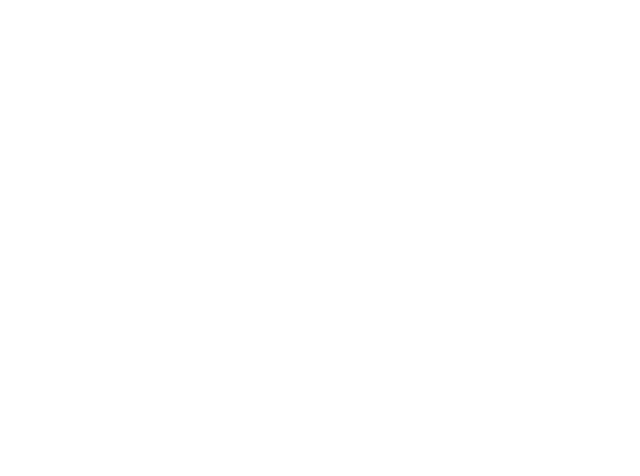
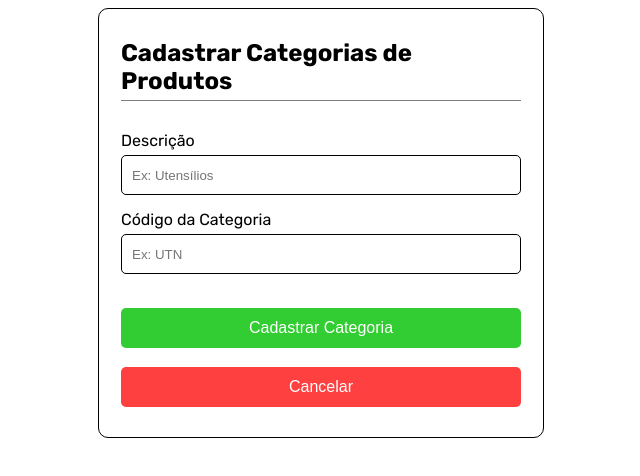
Before and after one commit to Thekote/Ecommerce42, a React (Create React App) app in the folder frontend/: page /category/new in a window 1280 px wide. Before the commit this address had no page. Shown: the top 476 px of the page, without its empty margins (319-959 px from the left). Built offline with nearby package versions, Linux system fonts and the light colour scheme.

Commit message:
Add page and path for category creation also add toastify

```diff
--- a/frontend/package.json
+++ b/frontend/package.json
@@ -13,6 +13,7 @@
     "react-icons": "^4.3.1",
     "react-router-dom": "^6.0.2",
     "react-scripts": "4.0.3",
+    "react-toastify": "^8.1.0",
     "styled-components": "^5.3.3",
     "web-vitals": "^1.0.1"
   },
--- a/frontend/src/client/category.js
+++ b/frontend/src/client/category.js
@@ -10,7 +10,7 @@ class CategoryDataService {
     };
 
     static create(data) {
-        return http.post("/categories", data);
+        return http.post("/category/", data);
     };
 
     static update(id, data) {
--- a/frontend/src/components/Navbar.js
+++ b/frontend/src/components/Navbar.js
@@ -1,7 +1,6 @@
 import React, { useState } from 'react';
 import styled from 'styled-components';
 import { MdShoppingCart, MdAccountCircle } from "react-icons/md";
-import { Link } from "react-router-dom";
 import { IconContext } from 'react-icons'
 
 const Navbar = () => {
@@ -21,9 +20,7 @@ const Navbar = () => {
                 <MenuLink href="/">Bebidas</MenuLink>
                 <MenuLink href="/">Kitss</MenuLink>
                 <MenuLink href="/">Copos e taças</MenuLink>
-                <MenuLink>
-                    <Link to="/product/new">Adm</Link>
-                </MenuLink>
+                <MenuLink href="/product/new">Adm</MenuLink>
                 <MenuIcons>
                 <IconContext.Provider value={{ size: "2em" }}>
                     <MenuLink href="/"><MdAccountCircle /></MenuLink>
--- /dev/null
+++ b/frontend/src/components/pages/AddCategory.js
@@ -0,0 +1,175 @@
+import React, { useState } from "react";
+import CategoryDataService from "../../client/category";
+import styled from "styled-components";
+import {ToastContainer, toast} from 'react-toastify'
+import 'react-toastify/dist/ReactToastify.css';
+
+const initialCategoryState = {
+    description: "",
+    cod: "",
+    isActive: true,
+
+
+};
+const AddCategory = () => {
+
+    const [category, setCategory] = useState(initialCategoryState);
+
+    const handleInputChange = event => {
+        const { name, value } = event.target;
+        setCategory({...category, [name]: value});
+    };
+
+
+    const createCategory = (event) => {
+        event.preventDefault();
+
+        CategoryDataService.create(category)
+            .then(() => {
+                toast.success("Categoria criada com sucesso!!", {
+                        position: "top-center",
+                        autoClose: 5000,
+                        hideProgressBar: true,
+                        closeOnClick: true,
+                        pauseOnHover: true,
+                        draggable: true,
+                        progress: undefined,
+                        });
+
+                resetForm();
+            });
+
+    };
+
+    const resetForm = () => {
+        setCategory(initialCategoryState);
+    };
+
+    return (
+    <Container>
+    <FormContainer onSubmit={createCategory} onReset={resetForm}>
+        <div>
+            <h2>Cadastrar Categorias de Produtos</h2>
+            <div className="line"></div>
+                <div>
+                    <div>
+                        <label>Descrição</label> <br/>
+                        <input
+                            type="text"
+                            id="description"
+                            required
+                            value={category.description}
+                            onChange={handleInputChange}
+                            name="description"
+                            placeholder="Ex: Utensílios"
+                        />
+                    </div>
+
+                    <div>
+                        <label >Código da Categoria</label> <br/>
+                        <input
+                            type="text"
+                            id="cod"
+                            required
+                            value={category.cod}
+                            onChange={handleInputChange}
+                            name="cod"
+                            placeholder="Ex: UTN"
+
+                        />
+                    </div>
+                    <br/> <button type="submit" className="btn btn-success">
+                        Cadastrar Categoria
+                    </button>
+                    <br/> <button type="reset" className="btn btn-cancel">
+                        Cancelar
+                    </button>
+            </div>
+
+        </div>
+    </FormContainer>
+    <ToastContainer/>
+    </Container>
+    );
+};
+
+const Container = styled.div `
+    display: flex;
+    justify-content: center;
+
+`
+const FormContainer = styled.form `
+    display: flex;
+    justify-content: center;
+    width: 30vw;
+    font-family: 'Rubik', sans-serif;
+    margin-top: 0px;
+    border: 1px solid black;
+    padding: 30px;
+    border-radius: 10px;
+    *, *:before, *:after {
+    box-sizing: border-box;
+}
+
+
+    input {
+        height: 40px;
+        width: 400px;
+        margin-bottom: 15px;
+        margin-top: 5px;
+        border: 1px solid black;
+        border-radius: 5px;
+        padding-left: 10px;
+
+
+
+    }
+
+    h2 {
+        margin-top: 0px;
+        margin-bottom: 5px;
+
+    }
+
+    .line {
+        width: 100%;
+        height: 1px;
+        background-color: gray;
+        margin-bottom: 30px;
+
+    }
+
+    button  {
+        color: white;
+        width: 100%;
+        height: 40px;
+        background-color: #32cd32;
+        border-radius: 5px;
+        display: flex;
+        justify-content: center;
+        align-items: center;
+        font-size: 1rem;
+        border: 0;
+        cursor: pointer;
+        transition: background-color 0.5s;
+
+    }
+
+    button:hover {
+        background-color: #228b22;
+        box-shadow: 0 12px 16px 0 rgba(0,0,0,0.24), 0 17px 50px 0 rgba(0,0,0,0.19);
+    }
+
+    .btn-cancel {
+        background-color: #ff4040;
+
+    }
+
+    .btn-cancel:hover{
+        background-color: #b22222;
+    }
+
+`
+
+
+export default AddCategory;
--- a/frontend/src/index.js
+++ b/frontend/src/index.js
@@ -2,6 +2,7 @@ import { render } from 'react-dom';
 import App from './App';
 import { BrowserRouter, Routes, Route } from "react-router-dom";
 import AddProduct from "./components/pages/AddProduct";
+import AddCategory from './components/pages/AddCategory';
 
 const rootElement = document.getElementById("root");
 render(
@@ -9,6 +10,7 @@ render(
       <Routes>
         <Route exact path="/" element={<App />} />
         <Route path="product/new" element= {<AddProduct />} />
+        <Route path="category/new" element= {<AddCategory />} />
 
       </Routes>
 
```
Also changed, not shown: 1 other file (tests, documents, lock files or other folders).
